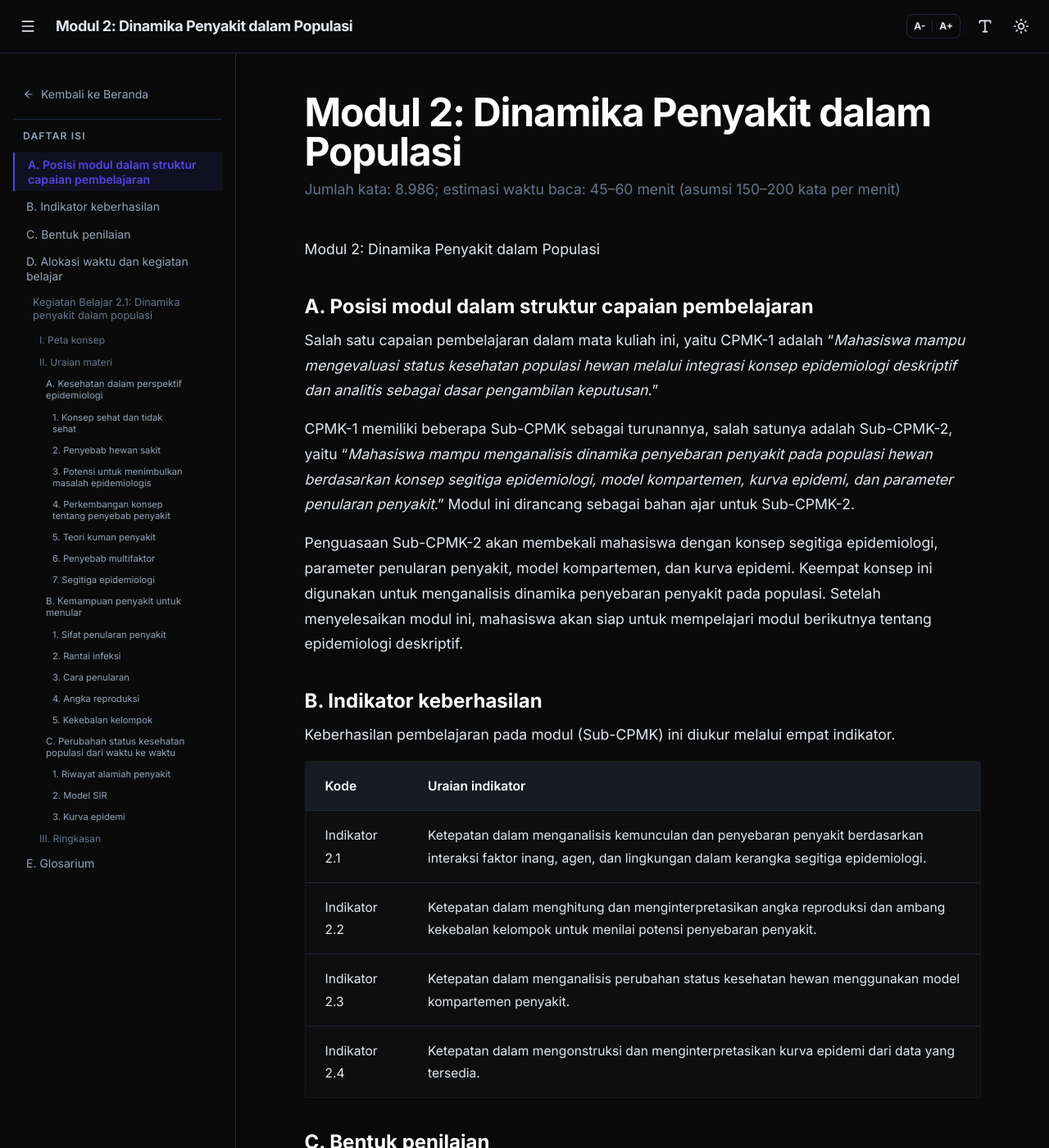
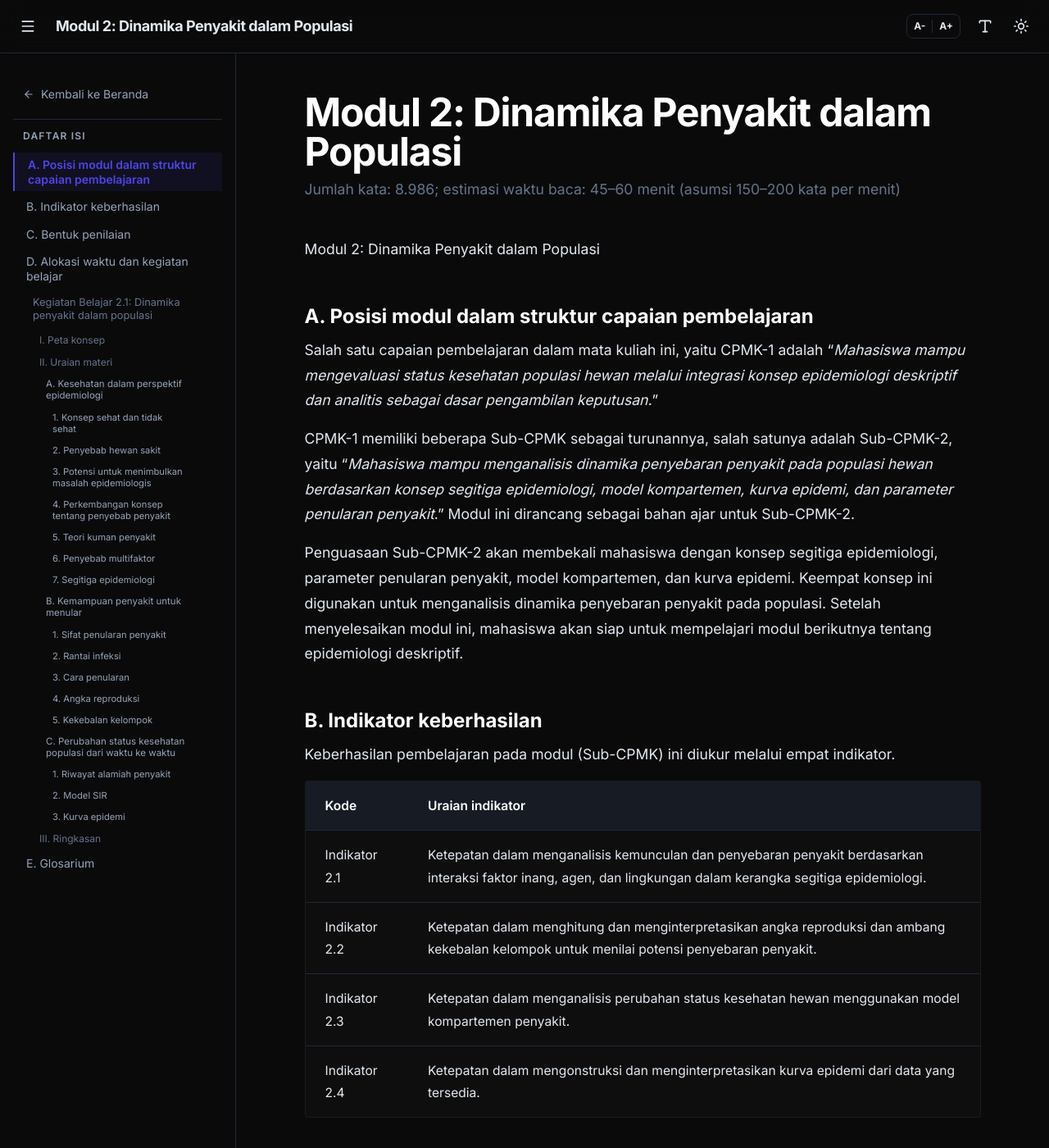
Before and after one commit to rianhs/epidemiologi-dan-ekonomi-veteriner, a Jekyll site: the page built from modul/modul-02.md, in a window 1280 px wide and 1400 px high. Shown: the whole window at 82% size. Built offline with Jekyll 4.4.1, drawn with Linux system fonts in a browser that asks for light colours; nearby versions of some CDN libraries; our own code applies the rules of GitHub Pages for plain Markdown files.

Commit message:
Update default.html

```diff
--- a/_layouts/default.html
+++ b/_layouts/default.html
@@ -106,11 +106,11 @@
     article h2, article h3, article h4, article h5, article h6 { color: #0f172a; }
     .dark article h2, .dark article h3, .dark article h4, .dark article h5, .dark article h6 { color: #ffffff; }
 
-    article h2 { font-size: 1.5rem;  font-weight: 700; margin-top: 2.25rem; margin-bottom: 0.5rem; line-height: 1.5; }
-    article h3 { font-size: 1.4rem; font-weight: 600; margin-top: 2rem;    margin-bottom: 0.5rem; line-height: 1.5; }
-    article h4 { font-size: 1.3rem; font-weight: 600; margin-top: 1.5rem;  margin-bottom: 0.5rem; line-height: 1.5; }
-    article h5 { font-size: 1.25rem; font-weight: 600; margin-top: 1.25rem; margin-bottom: 0.5rem; line-height: 1.5; }
-    article h6 { font-size: 1.2rem;    font-weight: 500; margin-top: 1rem;    margin-bottom: 0.5rem; line-height: 1.5; }
+    article h2 { font-size: 1.5rem;  font-weight: 700; margin-top: 3rem; margin-bottom: 0.5rem; line-height: 1.5; }
+    article h3 { font-size: 1.4rem; font-weight: 600; margin-top: 2.5rem;    margin-bottom: 0.5rem; line-height: 1.5; }
+    article h4 { font-size: 1.3rem; font-weight: 600; margin-top: 2rem;  margin-bottom: 0.5rem; line-height: 1.5; }
+    article h5 { font-size: 1.25rem; font-weight: 600; margin-top: 1.75rem; margin-bottom: 0.5rem; line-height: 1.5; }
+    article h6 { font-size: 1.2rem;    font-weight: 500; margin-top: 1.75rem;    margin-bottom: 0.5rem; line-height: 1.5; }
 
     [data-quiz] button { padding: 0.5rem 1rem !important; font-size: 0.875rem !important; border-radius: 0.5rem !important; }
     [data-feedback] { font-size: 0.875rem; margin-top: 1rem; }
```
